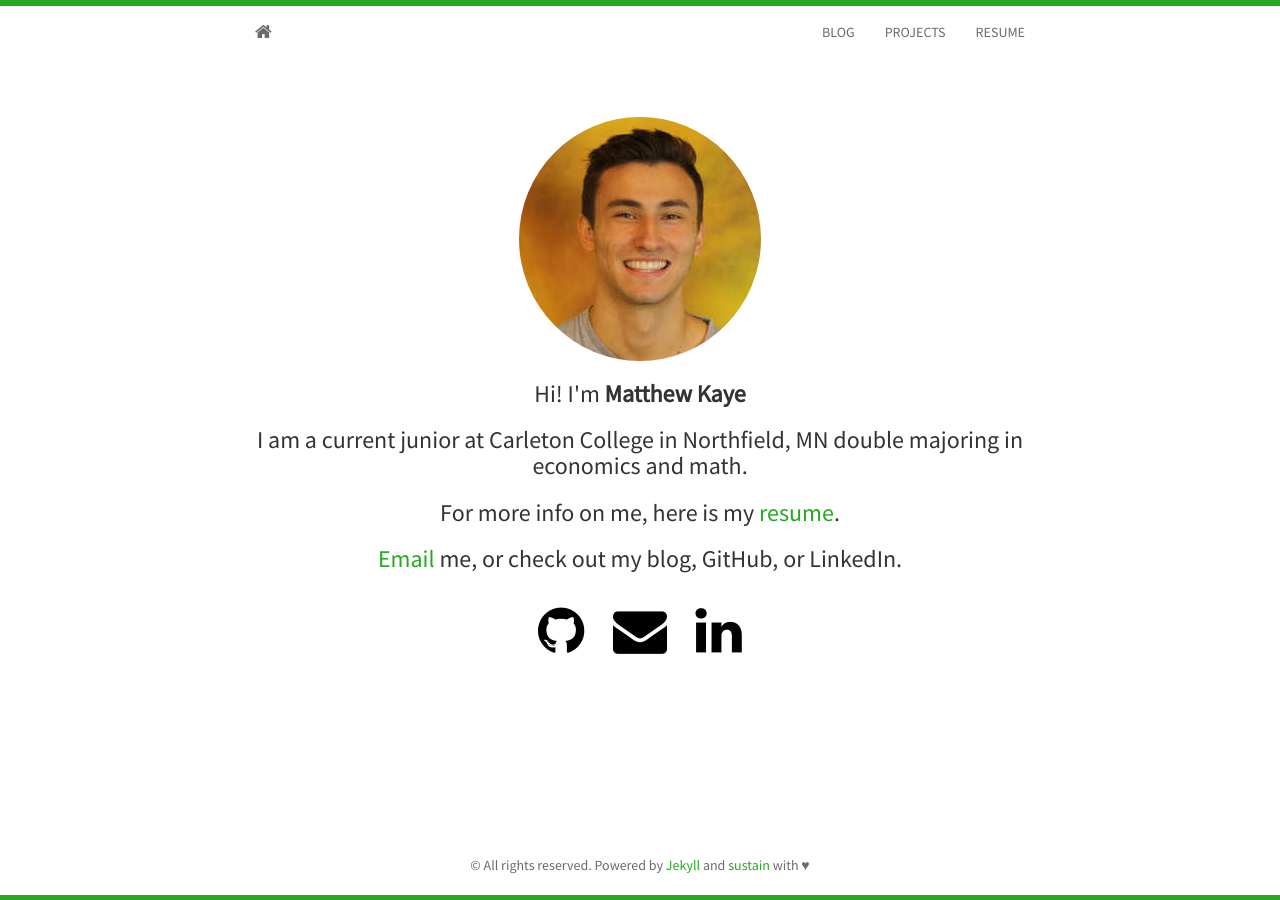
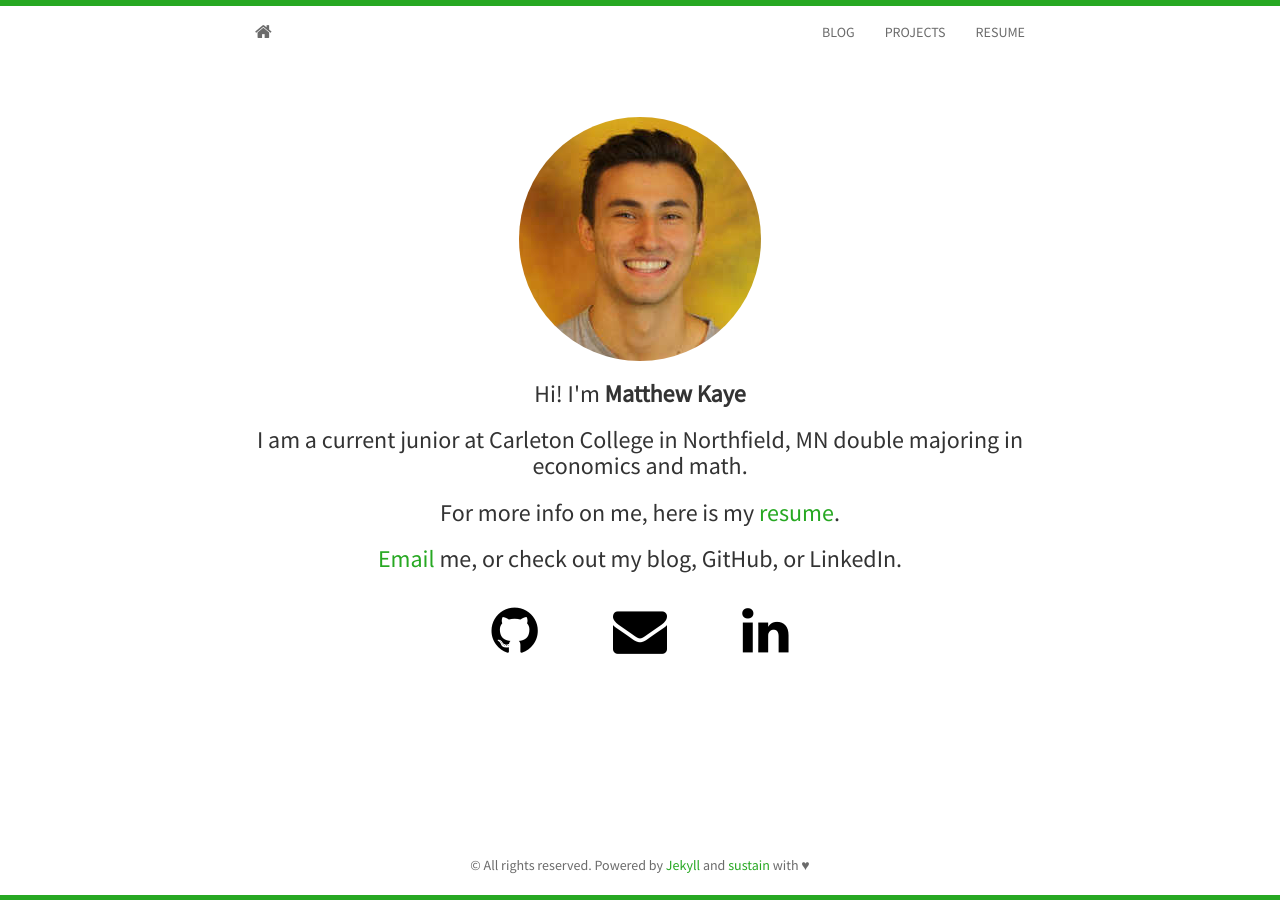
Before and after one commit to mrkaye97/mrkaye97.github.io, a Jekyll site: the page built from index.html, in a window 1280 px wide. Built offline with Jekyll 4.4.1, drawn with Linux system fonts in a browser that asks for light colours; nearby versions of some CDN libraries; the list of posts is cut into pages by our own code.

Commit message:
Update social.html

```diff
--- a/_includes/social.html
+++ b/_includes/social.html
@@ -3,9 +3,11 @@
     {% if site.github %}
 	  <a href="http://github.com/{{ site.github }}"><i class="fa fa-github fa-3x"></i></a>
     {% endif %}
+    &emsp;
     {% if site.email %}
 	  <a href="mailto:{{ site.email}}"><i class="fa fa-envelope fa-3x"></i></a>
     {% endif %}
+    &emsp;
     {% if site.linkedin %}
 	  <a href="http://linkedin.com/in/{{ site.linkedin }}"><i class="fa fa-linkedin fa-3x"></i></a>
     {% endif %}
```
